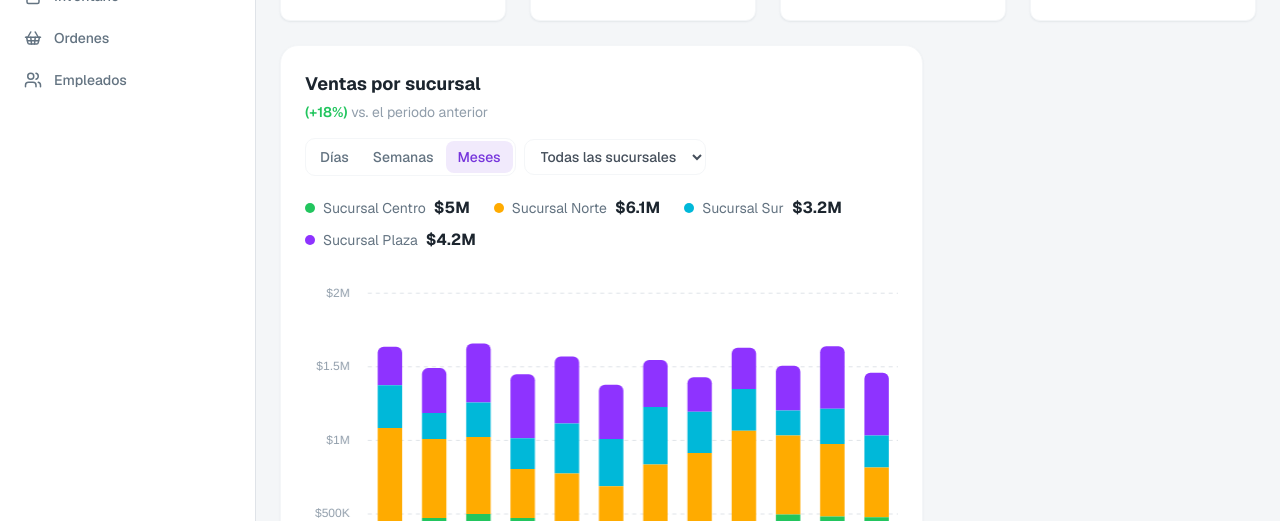
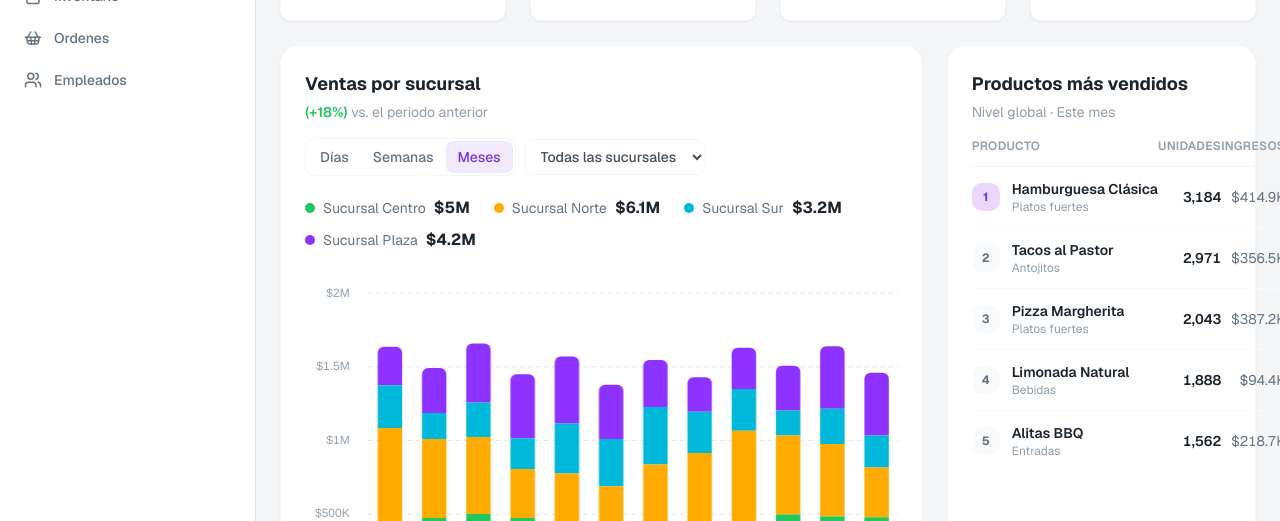
Before and after one commit to nimbus-la/hub-saas-dasboard, a Next.js app: page /dashboard in a window 1280 px wide. Shown: the part 267-788 px from the top of the page. Built offline with nearby package versions, Linux system fonts and the light colour scheme.

Commit message:
Feat (Dashboard): Se implementa el top de productos mas vendidos.

```diff
--- a/src/app/dashboard/page.tsx
+++ b/src/app/dashboard/page.tsx
@@ -1,5 +1,7 @@
 import MetricCard from "@/components/cards/MetricCard";
 import SalesChartSection from "@/components/charts/SalesChartSection";
+import TopProductsTable from "@/components/tables/TopProductsTable";
+import { getTopProducts } from "@/lib/top-products";
 import { ChartNoAxesCombined, DollarSign, ShoppingBag, Users } from "lucide-react";
 
 export default function Dashboard() {
@@ -37,8 +39,9 @@ export default function Dashboard() {
                     />
                 </section>
 
-                <section className="grid grid-cols-1 gap-6 sm:grid-cols-2 lg:grid-cols-3">
+                <section className="grid grid-cols-1 gap-6 lg:grid-cols-3">
                     <SalesChartSection className="lg:col-span-2" />
+                    <TopProductsTable className="lg:col-span-1" products={getTopProducts()} />
                 </section>
             </div>
         </>
--- /dev/null
+++ b/src/components/tables/TopProductsTable.tsx
@@ -0,0 +1,91 @@
+// ── Tabla: productos más vendidos (nivel global) ────────────────────────────
+// Presentacional: recibe la lista por props. Sin estado ni hooks → puede ser
+// Server Component.
+//
+// Ubicación sugerida: src/components/tables/TopProductsTable.tsx
+
+import { cn } from "@/lib/utils";
+import type { TopProduct } from "@/lib/top-products";
+
+interface TopProductsTableProps {
+    products: TopProduct[];
+    className?: string;
+}
+
+const compact = new Intl.NumberFormat("en-US", { notation: "compact", maximumFractionDigits: 1 });
+const fmtMoney = (n: number) => "$" + compact.format(n);
+const fmtUnits = (n: number) => n.toLocaleString("es-MX");
+
+export default function TopProductsTable({ products, className }: TopProductsTableProps) {
+    return (
+        <div
+            className={cn(
+                "flex w-full min-w-0 flex-col rounded-2xl border border-neutral-200 bg-white p-6",
+                "shadow-[0_1px_2px_rgba(145,158,171,0.16)]",
+                className
+            )}
+        >
+            {/* ── Cabecera ───────────────────────────────────────────────── */}
+            <div className="mb-4 flex flex-col gap-1">
+                <h3 className="text-lg font-bold text-neutral-800">Productos más vendidos</h3>
+                <p className="text-sm text-neutral-500">Nivel global · Este mes</p>
+            </div>
+
+            {/* ── Tabla ──────────────────────────────────────────────────── */}
+            <table className="w-full border-collapse">
+                <thead>
+                    <tr className="border-b border-neutral-200">
+                        <th className="pb-3 text-left text-xs font-semibold uppercase tracking-wide text-neutral-500">
+                            Producto
+                        </th>
+                        <th className="pb-3 text-right text-xs font-semibold uppercase tracking-wide text-neutral-500">
+                            Unidades
+                        </th>
+                        <th className="pb-3 text-right text-xs font-semibold uppercase tracking-wide text-neutral-500">
+                            Ingresos
+                        </th>
+                    </tr>
+                </thead>
+                <tbody>
+                    {products.map((p, i) => (
+                        <tr key={p.id} className="border-b border-neutral-100 last:border-0">
+                            {/* ── Producto: ranking + nombre + categoría ─────── */}
+                            <td className="py-3 align-middle">
+                                <div className="flex items-center gap-3">
+                                    <span
+                                        className={cn(
+                                            "flex size-7 shrink-0 items-center justify-center rounded-lg text-xs font-bold",
+                                            i === 0
+                                                ? "bg-primary-lighter text-primary-main"
+                                                : "bg-neutral-100 text-neutral-600"
+                                        )}
+                                    >
+                                        {i + 1}
+                                    </span>
+                                    <div className="flex min-w-0 flex-col">
+                                        <span className="truncate text-sm font-semibold text-neutral-800">
+                                            {p.name}
+                                        </span>
+                                        <span className="truncate text-xs text-neutral-500">
+                                            {p.category}
+                                        </span>
+                                    </div>
+                                </div>
+                            </td>
+
+                            {/* ── Unidades ───────────────────────────────────── */}
+                            <td className="py-3 text-right align-middle text-sm font-semibold tabular-nums text-neutral-800">
+                                {fmtUnits(p.units)}
+                            </td>
+
+                            {/* ── Ingresos ───────────────────────────────────── */}
+                            <td className="py-3 text-right align-middle text-sm tabular-nums text-neutral-600">
+                                {fmtMoney(p.revenue)}
+                            </td>
+                        </tr>
+                    ))}
+                </tbody>
+            </table>
+        </div>
+    );
+};
--- /dev/null
+++ b/src/lib/top-products.ts
@@ -0,0 +1,21 @@
+// ── Datos: productos más vendidos (nivel global) ────────────────────────────
+// Módulo de datos desacoplado del componente. Reemplaza `getTopProducts` por tu
+// servicio cuando esté listo (puede volverse async y devolver el mismo shape).
+
+export interface TopProduct {
+    id: string;
+    name: string;
+    category: string;
+    units: number;   // unidades vendidas
+    revenue: number; // ingresos generados (MXN)
+}
+
+export function getTopProducts(): TopProduct[] {
+    return [
+        { id: "p1", name: "Hamburguesa Clásica", category: "Platos fuertes", units: 3184, revenue: 414920 },
+        { id: "p2", name: "Tacos al Pastor", category: "Antojitos", units: 2971, revenue: 356520 },
+        { id: "p3", name: "Pizza Margherita", category: "Platos fuertes", units: 2043, revenue: 387170 },
+        { id: "p4", name: "Limonada Natural", category: "Bebidas", units: 1888, revenue: 94400 },
+        { id: "p5", name: "Alitas BBQ", category: "Entradas", units: 1562, revenue: 218680 },
+    ];
+}
```
